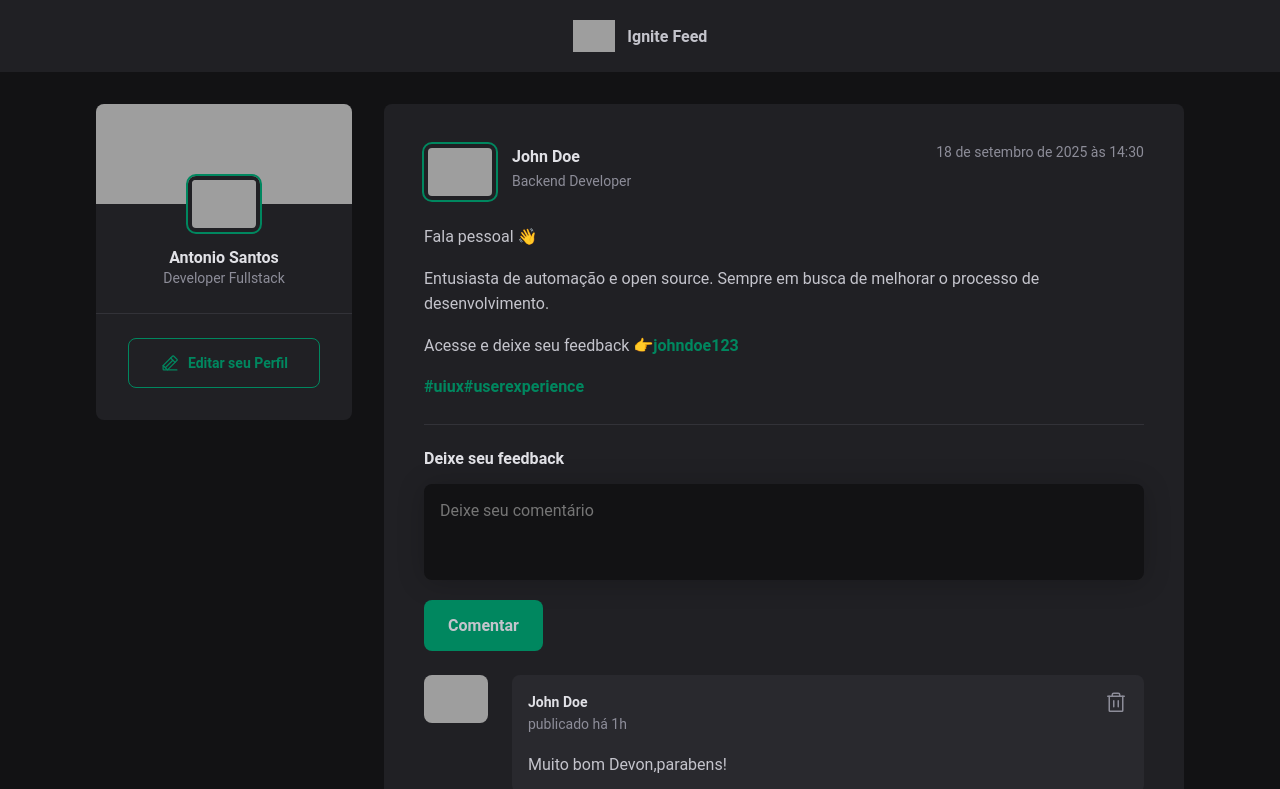
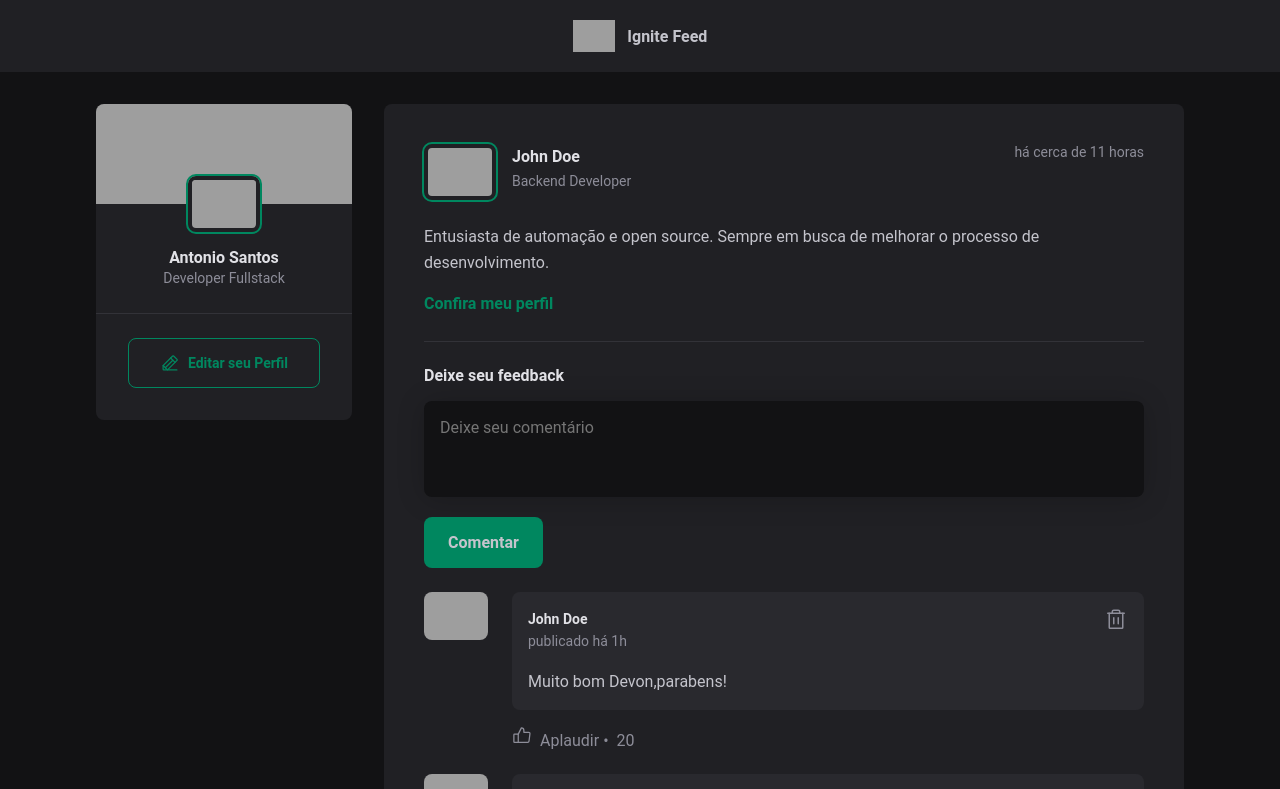
Before and after one commit to antonioalexandre1984/IgniteFeed_2025, a React (Vite) app: page / in a window 1280 px wide. Shown: the top 789 px of the page. Built offline with nearby package versions, Linux system fonts and the light colour scheme; grey boxes are pictures that could not be loaded.

Commit message:
second commit

```diff
--- a/package.json
+++ b/package.json
@@ -10,6 +10,7 @@
     "preview": "vite preview"
   },
   "dependencies": {
+    "date-fns": "^4.1.0",
     "phosphor-icons": "^1.4.2",
     "phosphor-react": "^1.4.1",
     "react": "^19.1.1",
--- a/src/App.tsx
+++ b/src/App.tsx
@@ -10,110 +10,110 @@ import style from "./App.module.css"
 
 const posts = [
   {
-    author: [
+    author:
       {
         avatarUrl: "https://avatars.githubusercontent.com/u/12345678?v=4",
         name: "John Doe",
         role: "Backend Developer",
         linkedin: "johndoe123"
       }
-    ],
+    ,
     publishedAt: "2025-09-18T14:30:00Z",
     content: [
       {
-        type: "paragraph",
+        type: "paragraph" as "paragraph",
         content: "Entusiasta de automação e open source. Sempre em busca de melhorar o processo de desenvolvimento."
       },
       {
-        type: "link",
+        type: "link" as "link",
         content: "https://github.com/johndoe123",
         description: "Confira meu perfil"
       }
     ]
   },
   {
-    author: [
+    author:
       {
         avatarUrl: "https://avatars.githubusercontent.com/u/23456789?v=4",
         name: "Jane Doe",
         role: "Backend Engineer",
         linkedin: "janedoe456"
       }
-    ],
+    ,
     publishedAt: "2025-09-17T09:00:00Z",
     content: [
       {
-        type: "paragraph",
+        type: "paragraph" as "paragraph",
         content: "Especialista em back-end. Gosto de construir sistemas escaláveis e eficientes."
       },
       {
-        type: "link",
+        type: "link" as "link",
         content: "https://github.com/janedoe456",
         description: "Acesse meu repositório"
       }
     ]
   },
   {
-    author: [
+    author:
       {
         avatarUrl: "https://avatars.githubusercontent.com/u/34567890?v=4",
         name: "Mike Developer",
         role: "Frontend Developer",
         linkedin: "devmike789"
       }
-    ],
+    ,
     publishedAt: "2025-09-16T17:45:00Z",
     content: [
       {
-        type: "paragraph",
+        type: "paragraph" as "paragraph",
         content: "Desenvolvedor frontend apaixonado por JavaScript e React. Sempre em busca de novos desafios."
       },
       {
-        type: "link",
+        type: "link" as "link",
         content: "https://github.com/devmike789",
         description: "Veja meus projetos"
       }
     ]
   },
   {
-    author: [
+    author:
       {
         avatarUrl: "https://avatars.githubusercontent.com/u/45678901?v=4",
         name: "Lucas Martins",
         role: "Cybersecurity Analyst",
         linkedin: "lucasmartins101"
       }
-    ],
+    ,
     publishedAt: "2025-09-15T12:20:00Z",
     content: [
       {
-        type: "paragraph",
+        type: "paragraph" as "paragraph",
         content: "Trabalho com segurança cibernética, focado em testes de penetração e segurança em redes."
       },
       {
-        type: "link",
+        type: "link" as "link",
         content: "https://github.com/lucasmartins101",
         description: "Dê uma olhada no meu trabalho"
       }
     ]
   },
   {
-    author: [
+    author:
       {
         avatarUrl: "https://avatars.githubusercontent.com/u/56789012?v=4",
         name: "Carolina Silva",
         role: "AI Engineer",
         linkedin: "carolinasilva202"
       }
-    ],
+    ,
     publishedAt: "2025-09-14T10:10:00Z",
     content: [
       {
-        type: "paragraph",
+        type: "paragraph" as "paragraph",
         content: "Desenvolvedora de IA. Estou sempre trabalhando em novos projetos de aprendizado de máquina."
       },
       {
-        type: "link",
+        type: "link" as "link",
         content: "https://github.com/carolinasilva202",
         description: "Acesse meus repositórios de IA"
       }
@@ -133,9 +133,9 @@ export function App() {
           {posts.map((post, index) => (
             <Post
               key={index}
-              author={post.author[0]}
+              author={post.author}
               publishedAt={post.publishedAt}
-              content={post.content[0].content}
+              content={post.content}
               type={post.content[1].type}
               description={post.content[1].description}
             />
--- a/src/components/Post/Post.tsx
+++ b/src/components/Post/Post.tsx
@@ -1,9 +1,16 @@
-
 import style from "./Post.module.css"
 import { Comment } from "../Comments/Comment";
 import { Avatar } from "../Avatar/Avatar";
+import { ptBR  } from "date-fns/locale";
+import { formatDistanceToNow } from "date-fns";
 
 
+
+interface ContentLine {
+    type: 'paragraph' | 'link';
+    content?: string;
+    description?: string;
+}
 
 interface AuthorProps {
 
@@ -15,7 +22,7 @@ interface AuthorProps {
     };
 
     type: string;
-    content: string;
+    content: ContentLine[];
     description?: string;
     publishedAt: string;
 }
@@ -31,6 +38,11 @@ export function Post({ author, type, content, description, publishedAt }: Author
         hour12: false,
     });
 
+    const publishedDateRelativeToNow = formatDistanceToNow(new Date(publishedAt), {
+        locale: ptBR,
+        addSuffix: true,
+    });
+
     return (
         <article className={style.post}>
             <header className="">
@@ -43,10 +55,21 @@ export function Post({ author, type, content, description, publishedAt }: Author
                     </div>
                 </div>
 
-                <time title="15 de Setembro de 2025 as 15:27" dateTime="15-09-2025 15:27:00" className="">{publishedDateFormatted}</time>
+                <time title={publishedDateFormatted} dateTime={new Date(publishedAt).toISOString()} className="">{publishedDateRelativeToNow}</time>
             </header>
             <div className={style.content}>
-                <p className="">Fala pessoal 👋</p>
+                {content.map((line,i) => {
+                    if (line.type === 'paragraph') {
+                        return (
+                            <p key={i} className="">{line.content}</p>
+                        )
+                    }
+                    else if (line.type === 'link') {
+                        return <p key={i}><a href="#">{line.description}</a></p>;
+                    }
+                })}
+
+                {/* <p className="">Fala pessoal 👋</p>
                 <p className="">{content}</p>
                 <p className="">
                     Acesse e deixe seu feedback 👉
@@ -55,7 +78,7 @@ export function Post({ author, type, content, description, publishedAt }: Author
                 <p className="">
                     <a>#uiux</a>{''}
                     <a>#userexperience</a>{''}
-                </p>
+                </p> */}
             </div>
             <form className={style.commentForm}>
                 <strong className="">Deixe seu feedback</strong>
```
Also changed, not shown: 1 other file (tests, documents, lock files or other folders).
